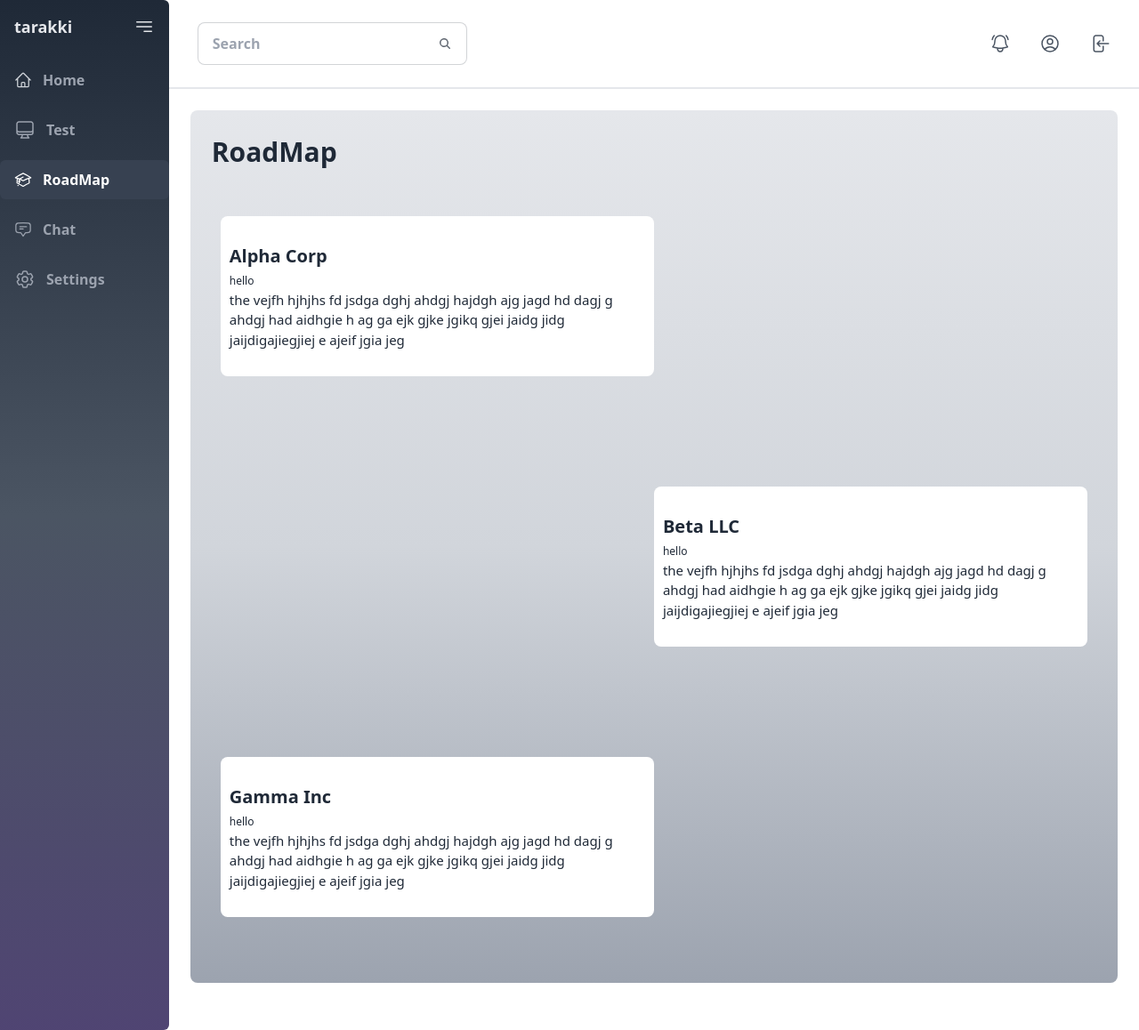
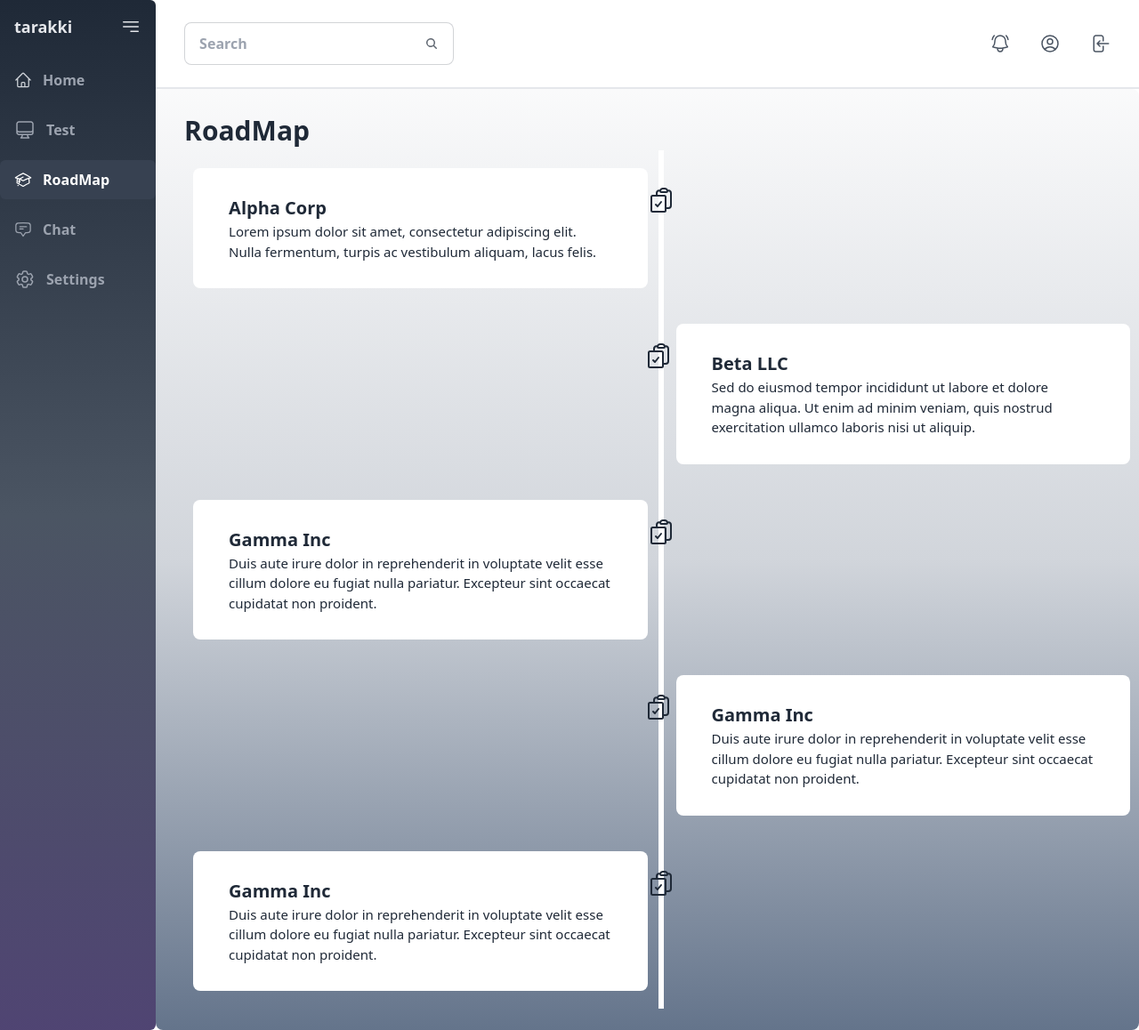
Before and after one commit to th1rte3n13/Tarakki, a Django app: page /roadmap/ in a window 1280 px wide. Shown: the whole page at 89% size. Run offline with Django 5.2, Linux system fonts and the light colour scheme; some libraries are stand-ins or nearby versions.

Commit message:
roadmap page done

```diff
--- a/backend/tarakki/core/templates/dashboard/dash-base.html
+++ b/backend/tarakki/core/templates/dashboard/dash-base.html
@@ -123,7 +123,7 @@
                     </a>
                 </div>
             </div>
-            <div class=" p-6 overflow-y-auto h-[calc(100vh-100px)]">
+            <div class="  overflow-y-auto h-[calc(100vh-100px)]">
                 {% block content %}
                 {% endblock %}
             </div>
--- a/backend/tarakki/core/templates/dashboard/dash-roadmap.html
+++ b/backend/tarakki/core/templates/dashboard/dash-roadmap.html
@@ -1,23 +1,26 @@
-{% extends 'dashboard/dash-base.html' %}
-{% block content %}
-<div class="p-6 rounded-lg bg-gradient-to-b from-gray-200 via-gray-300 to-gray-400">
-    <h1 class="font-bold text-[30px]">RoadMap</h1>
-    <div class="relative max-w-[1200px] m-[100px] m-auto space-y-6 ">
-        {% for item in items%}
-        <div class="flex  px-[10px] py-[50px] w-full {% if forloop.counter|divisibleby:2 %}flex-row-reverse{% else %}flex-row{% endif %}">
-            <div class="w-[50%] bg-gray-300 px-[10px] py-[30px] rounded-lg bg-white text-[15px] ">
-                <h2 class="font-bold text-[20px]">{{item.title}}</h2>
-                <small class="text-gray-800">hello</small>
-                <p>
-                    the vejfh hjhjhs fd jsdga dghj ahdgj hajdgh ajg jagd hd dagj g ahdgj
-                    had aidhgie h ag ga ejk gjke jgikq gjei jaidg jidg jaijdigajiegjiej
-                    e ajeif jgia jeg
-                </p>
-            </div>
-        </div>
-        {% endfor %}
+{% extends 'dashboard/dash-base.html' %} {% block content %}
+<div
+  class="p-6 px-8 rounded-lg bg-gradient-to-b from-gray-200/20 via-gray-300 to-[#64748b]"
+>
+  <h1 class="font-bold text-[30px]">RoadMap</h1>
+  <div class="relative max-w-[1200px] mx-auto after:content-[''] after:w-[6px] after:h-[100%]  after:top-0 after:left-[50%] after:bg-white after:absolute after:mx-3">
+    {% for item in items %}
+    <div
+      class="flex px-[10px] py-[20px] w-full {% if forloop.counter|divisibleby:2 %}flex-row-reverse ml-8{% else %}flex-row{% endif %}"
+    >
+      <div
+        class="w-[50%] bg-gray-300 px-[40px] py-[30px] rounded-lg bg-white text-[15px] relative"
+      >
+      <svg xmlns="http://www.w3.org/2000/svg" fill="none" viewBox="0 0 24 24" stroke-width="1.5" stroke="currentColor" class="absolute w-[40px]  top-[20px] z-10  {% if forloop.counter|divisibleby:2 %}left-[-40px]{% else %}right-[-35px]{% endif %} size-8">
+        <path stroke-linecap="round" stroke-linejoin="round" d="M11.35 3.836c-.065.21-.1.433-.1.664 0 .414.336.75.75.75h4.5a.75.75 0 0 0 .75-.75 2.25 2.25 0 0 0-.1-.664m-5.8 0A2.251 2.251 0 0 1 13.5 2.25H15c1.012 0 1.867.668 2.15 1.586m-5.8 0c-.376.023-.75.05-1.124.08C9.095 4.01 8.25 4.973 8.25 6.108V8.25m8.9-4.414c.376.023.75.05 1.124.08 1.131.094 1.976 1.057 1.976 2.192V16.5A2.25 2.25 0 0 1 18 18.75h-2.25m-7.5-10.5H4.875c-.621 0-1.125.504-1.125 1.125v11.25c0 .621.504 1.125 1.125 1.125h9.75c.621 0 1.125-.504 1.125-1.125V18.75m-7.5-10.5h6.375c.621 0 1.125.504 1.125 1.125v9.375m-8.25-3 1.5 1.5 3-3.75" />
+      </svg>
 
 
+        <h2 class="font-bold text-[20px]">{{ item.title }}</h2>
+        <p>{{ item.description }}</p>
+      </div>
     </div>
+    {% endfor %}
+  </div>
 </div>
 {% endblock %}
--- a/backend/tarakki/core/views.py
+++ b/backend/tarakki/core/views.py
@@ -83,17 +83,22 @@
 def dashboard_roadmap(request):
     context = {'items':[
     {
-        'step': 1,
         'title': 'Alpha Corp',
         'description': 'Lorem ipsum dolor sit amet, consectetur adipiscing elit. Nulla fermentum, turpis ac vestibulum aliquam, lacus felis.'
     },
     {
-        'step': 2,
         'title': 'Beta LLC',
         'description': 'Sed do eiusmod tempor incididunt ut labore et dolore magna aliqua. Ut enim ad minim veniam, quis nostrud exercitation ullamco laboris nisi ut aliquip.'
     },
     {
-        'step': 3,
+        'title': 'Gamma Inc',
+        'description': 'Duis aute irure dolor in reprehenderit in voluptate velit esse cillum dolore eu fugiat nulla pariatur. Excepteur sint occaecat cupidatat non proident.'
+    },
+    {
+        'title': 'Gamma Inc',
+        'description': 'Duis aute irure dolor in reprehenderit in voluptate velit esse cillum dolore eu fugiat nulla pariatur. Excepteur sint occaecat cupidatat non proident.'
+    },
+    {
         'title': 'Gamma Inc',
         'description': 'Duis aute irure dolor in reprehenderit in voluptate velit esse cillum dolore eu fugiat nulla pariatur. Excepteur sint occaecat cupidatat non proident.'
     }
```
